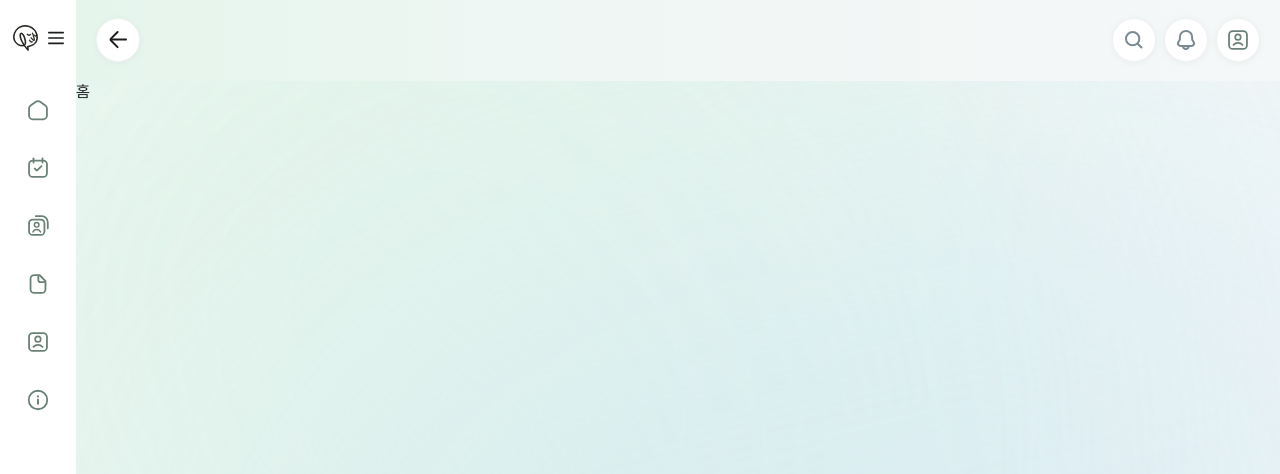
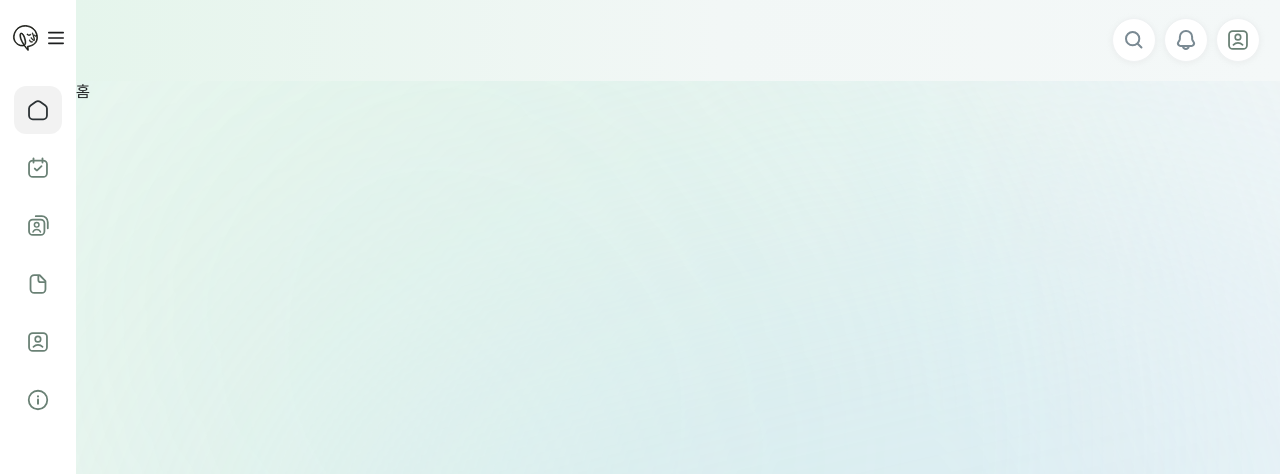
Before and after one commit to Selvas-AI/lg-mental-healthcare-front, a React (Vite) app: page /home in a window 1280 px wide. Shown: the top 474 px of the page. Built offline with nearby package versions, Linux system fonts and the light colour scheme; sample sign-in values are in the browser's storage.

Commit message:
feat : 로그인 로직 (임시)

```diff
--- /dev/null
+++ b/src/ProtectedRedirect.jsx
@@ -0,0 +1,18 @@
+import { useEffect } from "react";
+import { useNavigate } from "react-router-dom";
+
+function ProtectedRedirect() {
+  const navigate = useNavigate();
+
+  useEffect(() => {
+    const isLoggedIn = localStorage.getItem("isLoggedIn") === "true";
+    if (isLoggedIn) {
+      navigate("/home", { replace: true });
+    } else {
+      navigate("/login", { replace: true });
+    }
+  }, [navigate]);
+  return null;
+}
+
+export default ProtectedRedirect;
--- a/src/layouts/Header.jsx
+++ b/src/layouts/Header.jsx
@@ -1,10 +1,14 @@
 import React, { useMemo } from "react";
-
+import { useLocation, useNavigate } from "react-router-dom";
 import { useRecoilState } from "recoil";
 import { maskingState } from "@/recoil";
 
 function Header({ scroll, title, fold }) {
   const [masked, setMasked] = useRecoilState(maskingState);
+  const location = useLocation();
+  const navigate = useNavigate();
+  const hideBackBtnPaths = ["/home","/schedule","/clients","/document","/mypage","/support"]; // 뒤로가기 버튼 미노출
+
   const fadeStyle = useMemo(() => ({
     opacity: scroll ? 1 : 0,
     display: 'block',
@@ -17,7 +21,9 @@ function Header({ scroll, title, fold }) {
     <header className={[scroll ? 'scroll' : '', fold ? 'on' : ''].filter(Boolean).join(' ')}>
       <div className="inner">
         <div className="left">
-          <button className="back-btn" type="button" aria-label="뒤로가기"></button>
+          {!hideBackBtnPaths.includes(location.pathname) && (
+            <button className="back-btn" type="button" aria-label="뒤로가기" onClick={() => navigate(-1)}></button>
+          )}
           {title && (
             <strong className="page-title" style={fadeStyle}>{title}</strong>
           )}
--- a/src/layouts/Sidebar.jsx
+++ b/src/layouts/Sidebar.jsx
@@ -1,11 +1,19 @@
 import React, { useRef } from "react";
-import { NavLink, useNavigate } from "react-router-dom";
+import { NavLink } from "react-router-dom";
 import logoImg from "@/assets/images/logo.svg";
 import txtLogoImg from "@/assets/images/onshim.svg";
 
+const menuItems = [
+  { name: "홈", path: "/home" },
+  { name: "스케줄 관리", path: "/schedule" },
+  { name: "내담자 관리", path: "/clients" },
+  { name: "문서 관리", path: "/document" },
+  { name: "마이페이지", path: "/mypage" },
+  { name: "고객지원", path: "/support" },
+];
+
 const Sidebar = ({ fold, onToggleFold }) => {
   const txtLogoRef = useRef(null);
-  const navigate = useNavigate();
 
   // 메뉴 버튼 클릭 시 fold 토글
   const handleMenuClick = () => {
@@ -17,57 +25,39 @@ const Sidebar = ({ fold, onToggleFold }) => {
       <div className={`inner${fold ? " fold" : ""}`}>
         <div className="top">
           <h1 className="logo">
-            <a href="#">
+            <NavLink to="/home">
               <img className="img-logo" src={logoImg} alt="Onshim 이미지 로고" />
               <img
                 className="txt-logo"
                 src={txtLogoImg}
                 alt="Onshim 텍스트 로고"
                 ref={txtLogoRef}
-                style={{ display: fold ? "none" : undefined }}
+                style={{ display: fold ? "none" : "" }}
               />
-            </a>
+            </NavLink>
           </h1>
           <button className="menu-btn" type="button" aria-label="메뉴" onClick={handleMenuClick}></button>
         </div>
         <div className="menu">
           <ul className="list">
-            {[
-              { name: "홈", path: "/" },
-              { name: "스케줄 관리", path: "/schedule" },
-              { name: "내담자 관리", path: "/clients" },
-              { name: "문서 관리", path: "/document" },
-              { name: "마이페이지", path: "/mypage" },
-              { name: "고객지원", path: "/support" },
-            ].map((item) => (
-              <li
-                key={item.path}
-                className={
-                  item.path === "/"
-                    ? window.location.pathname === "/" ? "on" : undefined
-                    : window.location.pathname.startsWith(item.path)
-                      ? "on"
-                      : undefined
-                }
-                style={{ width: "100%", cursor: "pointer" }}
-                onClick={() => {
-                  if (window.location.pathname !== item.path) {
-                    navigate(item.path);
-                  }
-                }}
-              >
+            {menuItems.map((item) => {
+              const { pathname } = window.location;
+              const isActive = item.path === "/home"
+                ? pathname === "/home"
+                : pathname.startsWith(item.path);
+              return (
+                <li className={isActive ? "on" : undefined} key={item.path} style={{ width: "100%", cursor: "pointer" }}>
                   <NavLink
                     to={item.path}
-                  className={({ isActive }) =>
-                    `sidebar-item ${item.path === "/" ? "home" : item.path.replace("/", "")}${isActive ? " on" : ""}`
-                  }
-                  end={item.path === "/"}
+                    end={item.path === "/home"}
+                    className={`sidebar-item ${item.path === "/home" ? "home" : item.path.replace("/", "")}`}
                     style={{ display: "block", width: "100%", height: "100%" }}
                   >
                     <span>{item.name}</span>
                   </NavLink>
                 </li>
-            ))}
+              );
+            })}
           </ul>
         </div>
       </div>
--- a/src/page/login/login.jsx
+++ b/src/page/login/login.jsx
@@ -34,6 +34,10 @@ function Login() {
     const isPwValid = pw === "1234";
     setPwError(!isPwValid);
     if (isIdValid && isPwValid) {
+      // 로그인 성공 시 localStorage에 저장 (임시)
+      localStorage.setItem("isLoggedIn", "true");
+      //! 로그아웃시에는 아래 적용
+      //! localStorage.removeItem("isLoggedIn");
       navigate('/home');
     }
     // TODO: 로그인 로직 추가
--- a/src/routes.jsx
+++ b/src/routes.jsx
@@ -10,6 +10,7 @@ import Support from "./page/support/support.jsx";
 import Consults from "./page/consults/Consults.jsx";
 import Login from "./page/login/login.jsx";
 import SignUp from "./page/login/signUp.jsx";
+import ProtectedRedirect from "./ProtectedRedirect.jsx";
 
 const router = createBrowserRouter([
   {
@@ -24,6 +25,7 @@ const router = createBrowserRouter([
     path: "/",
     element: <RootLayout />,
     children: [
+      { index: true, element: <ProtectedRedirect /> },
       { path: "home", element: <Home /> },
       { path: "schedule", element: <Schedule /> },
       // 내담자 관리
```
Lines whose indentation alone changed are shown as unchanged.
